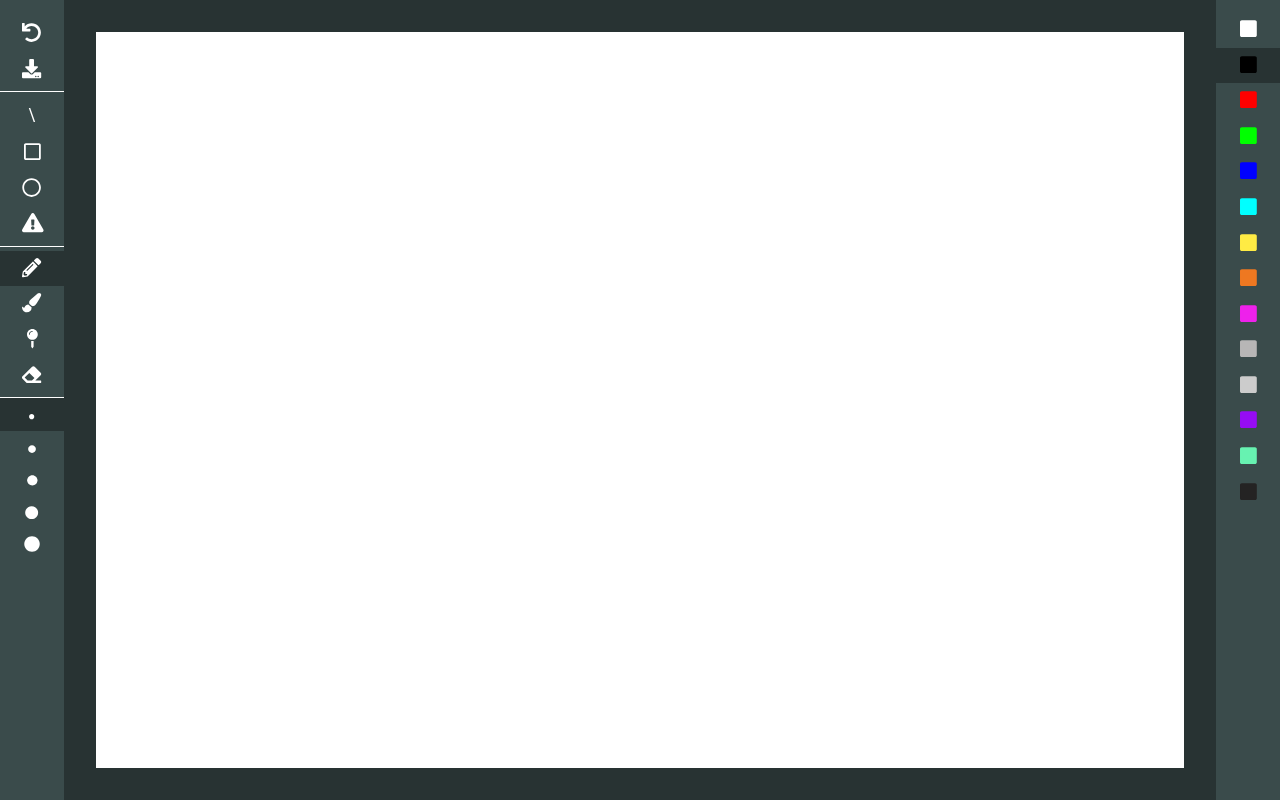
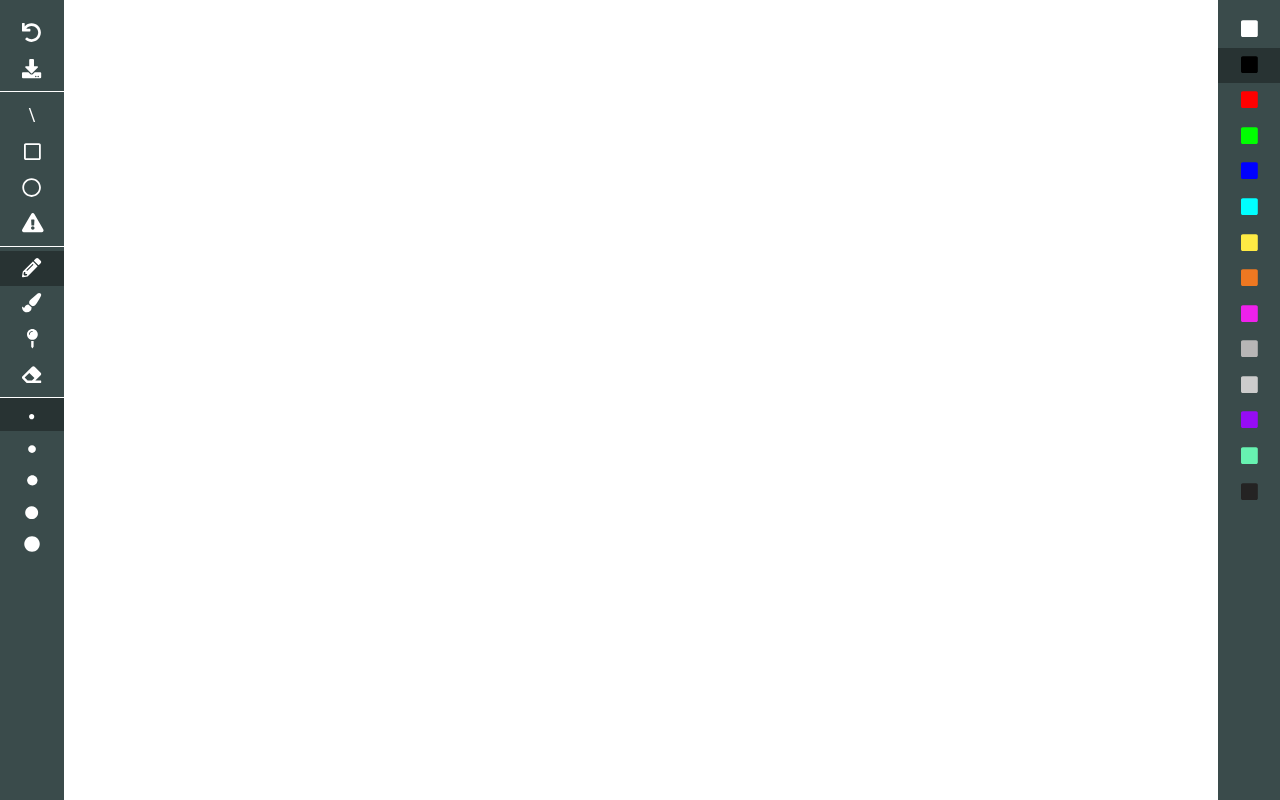
Before and after one commit to walidoughris/paintApp, a website built with webpack: page src/index.html in a window 1280 px wide. Built offline with nearby package versions, Linux system fonts and the light colour scheme.

Commit message:
solve canas scale problem

```diff
--- a/src/classes/paint.class.js
+++ b/src/classes/paint.class.js
@@ -1,10 +1,8 @@
-import point from './point.class';
 import {TOOL_BRUCH,TOOL_ERASER,TOOL_CIRCLE,TOOL_LINE,TOOL_PAINT_PACKET,TOOL_PENCIL,TOOL_TRIANGLE,TOOL_RECTANGLE} from './tool';
 import getCordinateOncanvase from './../functions/getCordonate.fun'
 
 export default class paint {
     constructor(canvasid){
-
         //initial our canvas area
       this.canvas=document.getElementById(canvasid);;
       this.context=this.canvas.getContext('2d');
@@ -16,7 +14,9 @@ export default class paint {
     //initial our canvas and add events
     init(){
         //mouse down event
-        this.canvas.onmousedown=e=> this.onMouseDown(e);
+        this.canvas.setAttribute('width',document.querySelector('.paintApp').clientWidth);
+        this.canvas.setAttribute('height',document.querySelector('.paintApp').clientHeight);
+        this.canvas.addEventListener('mousedown',e=> this.onMouseDown(e),false);
     }
     //function to draw shapes on mousedown
     onMouseDown(e){
@@ -42,15 +42,12 @@ export default class paint {
      onMouseUp(e){
        this.canvas.onmousemove= null;
        document.onmouseup= null;
-       this.startPosition=null
      }
      drawLine(){
         this.context.putImageData(this.savedData,0,0)
-        console.log(this.startPosition)
         this.context.beginPath();
         this.context.moveTo(this.startPosition.x,this.startPosition.y);
         this.context.lineTo(this.currentPosition.x,this.currentPosition.y);
         this.context.stroke();
-        console.log("qsiojo")
      }
 }
--- a/src/css/main.css
+++ b/src/css/main.css
@@ -22,15 +22,13 @@
     margin-top: 4px;
 }
 .container .paintApp{
-  flex: 1 1 calc(100% - 128px);
-  max-width: calc(100% - 128px);
+  flex: 1 1 100%;
+  width: 100%;
   height: 100vh;
   background-color: #283333;
-  padding: 2em;
+  overflow: scroll;
 }
 .container .paintApp canvas{
-    width: 100%;
-    height: 100%;
     overflow: scroll;
     background-color: #fff;
 }
--- a/src/functions/getCordonate.fun.js
+++ b/src/functions/getCordonate.fun.js
@@ -3,7 +3,8 @@
  */
 import point from './../classes/point.class'
 export default function getCordinateOncanvase(e,canvas){
-   let rect=canvas.getBoundingClientRect();
+   const rect=canvas.getBoundingClientRect();
+   console.log(rect.left)
    let x=e.clientX-rect.left;
    let y=e.clientY-rect.top;
    return new point(x,y);
```
